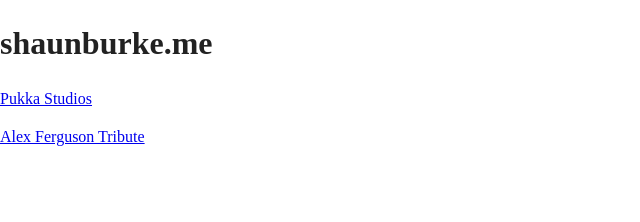
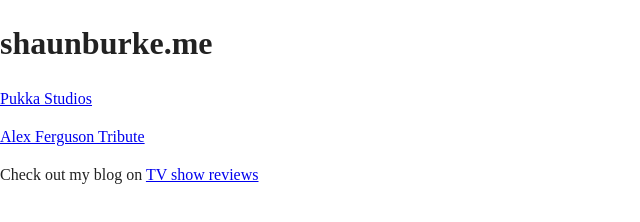
Before and after one commit to KevlarPukks/pukks88.github.io, a plain HTML site: page index.html in a window 1280 px wide. Shown: the whole page, without its empty margins (0-640 px from the left). Drawn offline with nearby package versions, Linux system fonts and the light colour scheme.

Commit message:
Merge branch 'master' of https://github.com/pukks88/pukks88.github.io
# Conflicts:
#	.idea/workspace.xml
#	alex/index.html
Added link to my blog site

```diff
--- a/index.html
+++ b/index.html
@@ -26,6 +26,7 @@
   <h1>shaunburke.me</h1>
   <a href="https://pukkastudios.website/"><p>Pukka Studios</p></a>
   <a href="alex/"><p>Alex Ferguson Tribute</p></a>
+ <p>Check out my blog on <a href="https://tvshowreviews.video.blog">TV show reviews</a></p>
   <script src="js/vendor/modernizr-3.7.1.min.js"></script>
   <script src="https://code.jquery.com/jquery-3.3.1.min.js" integrity="sha256-FgpCb/KJQlLNfOu91ta32o/NMZxltwRo8QtmkMRdAu8=" crossorigin="anonymous"></script>
   <script>window.jQuery || document.write('<script src="js/vendor/jquery-3.3.1.min.js"><\/script>')</script>
```
